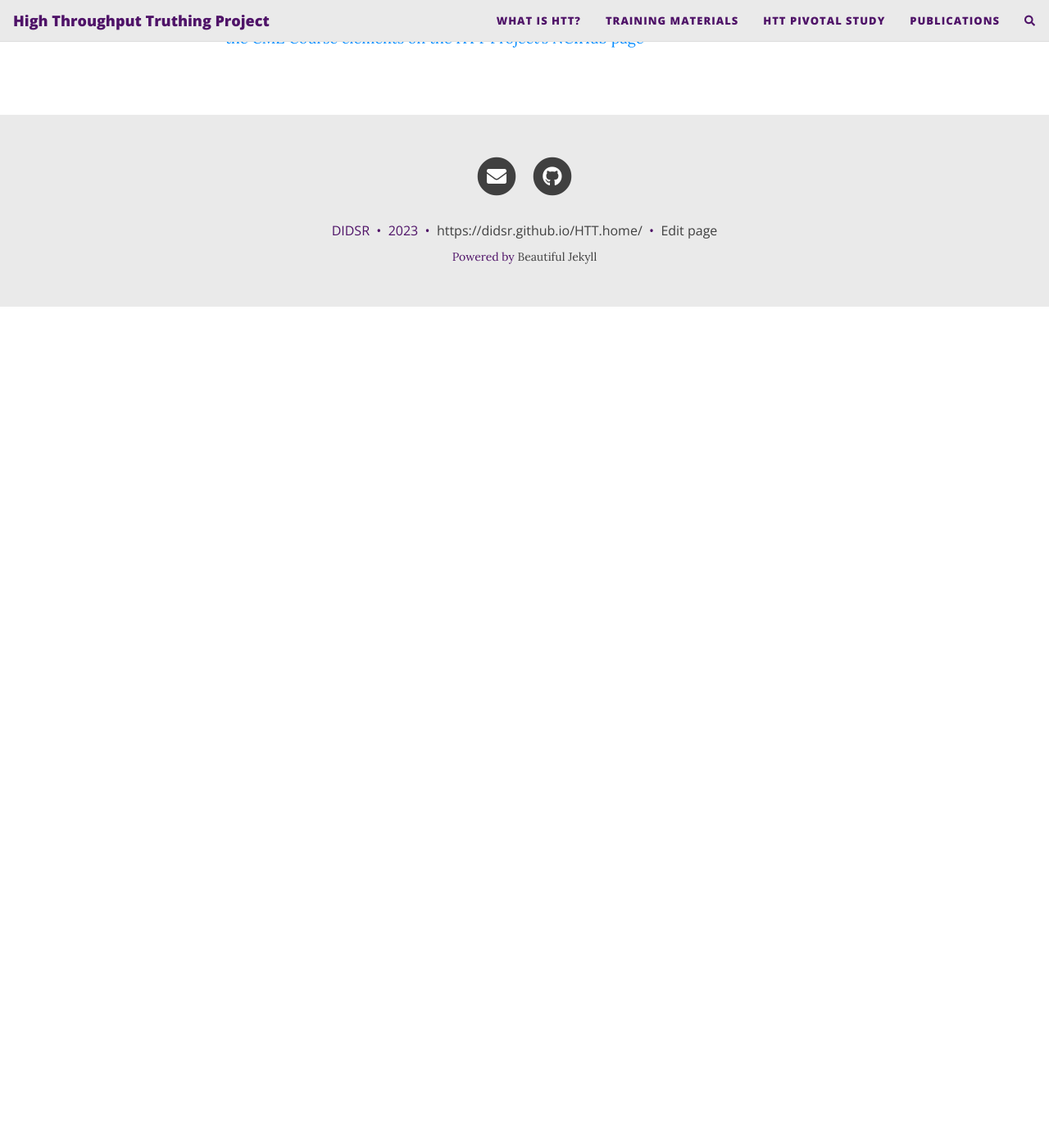
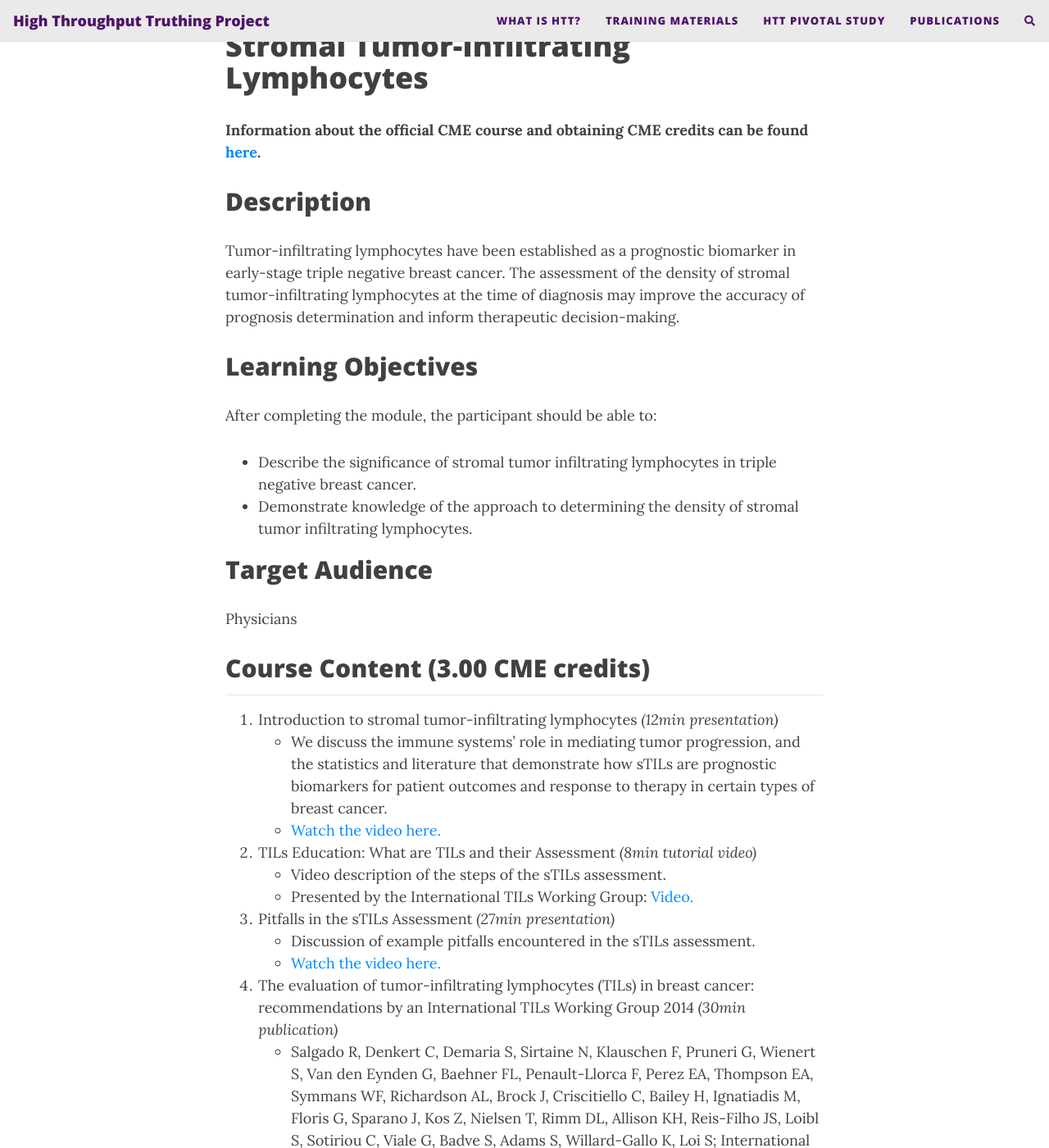
Before and after one commit to DIDSR/HTT.home, a Jekyll site: the page built from assets/pages/training-2023/cmeCourse.md, in a window 1280 px wide and 1400 px high, scrolled down 270 px. Shown: the whole window at 82% size. Built offline with Jekyll 4.4.1, drawn with Linux system fonts in a browser that asks for light colours; nearby versions of some CDN libraries; comment, search, counter and statistics services are not loaded; before the commit the page ends 900 px from its top, so only the background shows below that; some of the changed text lies outside the part shown.

Commit message:
updating with full mirror from nciHub

```diff
--- a/assets/pages/training-2023/cmeCourse.md
+++ b/assets/pages/training-2023/cmeCourse.md
@@ -3,4 +3,67 @@ layout: page
 title: sTILs CME Course
 ---
 
-Under development, we are in the process of migrating from NCIhub. Please refer to [the CME Course elements on the HTT Project's NCIHub page](https://ncihub.cancer.gov/groups/eedapstudies/wiki/HTTDataCollectionTrainingCME)
+
+# "Mirror" of CME Course: Assessment of Stromal Tumor-Infiltrating Lymphocytes
+**Information about the official CME course and obtaining CME credits can be found [here](https://ncihub.cancer.gov/groups/eedapstudies/wiki/HTTdataCollectionTraining).**
+
+## Description
+Tumor-infiltrating lymphocytes have been established as a prognostic biomarker in early-stage triple negative breast cancer. The assessment of the density of stromal tumor-infiltrating lymphocytes at the time of diagnosis may improve the accuracy of prognosis determination and inform therapeutic decision-making.
+
+## Learning Objectives
+After completing the module, the participant should be able to:
+ * Describe the significance of stromal tumor infiltrating lymphocytes in triple negative breast cancer.
+ * Demonstrate knowledge of the approach to determining the density of stromal tumor infiltrating lymphocytes.
+
+## Target Audience
+Physicians
+
+
+## Course Content (3.00 CME credits)
+-----
+1. Introduction to stromal tumor-infiltrating lymphocytes *(12min presentation)*
+ * We discuss the immune systems' role in mediating tumor progression, and the statistics and literature that demonstrate how sTILs are prognostic biomarkers for patient outcomes and response to therapy in certain types of breast cancer.
+ * [Watch the video here.](https://vimeo.com/800001397)
+
+2. TILs Education: What are TILs and their Assessment *(8min tutorial video)*
+ * Video description of the steps of the sTILs assessment.
+ * Presented by the International TILs Working Group: [Video.](https://www.youtube.com/watch?v=aPa-pXIBBlU)
+
+3. Pitfalls in the sTILs Assessment *(27min presentation)*
+ * Discussion of example pitfalls encountered in the sTILs assessment.
+ * [Watch the video here.](https://vimeo.com/799870097)
+
+4. The evaluation of tumor-infiltrating lymphocytes (TILs) in breast cancer: recommendations by an International TILs Working Group 2014 *(30min publication)*
+ * Salgado R, Denkert C, Demaria S, Sirtaine N, Klauschen F, Pruneri G, Wienert S, Van den Eynden G, Baehner FL, Penault-Llorca F, Perez EA, Thompson EA, Symmans WF, Richardson AL, Brock J, Criscitiello C, Bailey H, Ignatiadis M, Floris G, Sparano J, Kos Z, Nielsen T, Rimm DL, Allison KH, Reis-Filho JS, Loibl S, Sotiriou C, Viale G, Badve S, Adams S, Willard-Gallo K, Loi S; International TILs Working Group 2014. The evaluation of tumor-infiltrating lymphocytes (TILs) in breast cancer: recommendations by an International TILs Working Group 2014. Ann Oncol. 2015 Feb;26(2):259-71. [https://doi.org/10.1093/annonc/mdu450](https://www.doi.org/10.1038/s41523-020-0156-0). Epub 2014 Sep 11. PMID: 25214542; PMCID: PMC6267863.
+
+5. Post-Course Assessment
+ * Complete the post-course assessment.
+
+ require 'pathname'; puts Pathname.new('assets/img/salgado2014-fig4.jpg').relative_path_from(Pathname.new('assets/pages/training-2023/cmeCourse.md')).to_s # => ../../..
+
+
+## Additional Information
+ * [Salgado et al. (2015)](https://doi.org/10.1093/annonc/mdu450) created a visual reference sheet to help users calibrate their sTILs assessments.
+    ![alt text](assets/img/salgado2014-fig4.jpg)
+
+ * [sTILs reference document for the interactive Feedback test. ](/feedbackRefDoc.md)
+
+ * [Downloadable presentation slides for the videos](assets/img/cmeCourseSlides-combined-final-20230217.pdf)
+
+ * Additional *interactive training* on sTILs assessment is available [here](https://wolf.cci.emory.edu/camic/htt/login.html).
+
+ * For more information on the research project in which this course was developed (the High-Throughput Truthing project), please visit [https://ncihub.cancer.gov/groups/eedapstudies](https://ncihub.cancer.gov/groups/eedapstudies)
+
+ * For more information on the sTILs assessment and to get involved with the International Immuno-Oncology Biomarker Working Group on Breast Cancer (the International TILS Working Group), please visit [https://www.tilsinbreastcancer.org/](https://www.tilsinbreastcancer.org/)
+
+ * This work was supported by the FDA Office of Women's Health. This project was supported in part by an appointment to the ORISE Research Participation Program at the Center for Drugs and Radiological Health, U.S. Food and Drug Administration, administered by the Oak Ridge Institute for Science and Education through an interagency agreement between the U.S. Department of Energy and FDA/Center. We also acknowledge the Pathology Department of Institut Jules Bordet in Brussels, Belgium for providing the pathology slides for this work.
+
+ * References from the *Activity Announcement with Additional Details* section of the CME course:
+  * Kos, Z. et al. Pitfalls in assessing stromal tumor infiltrating lymphocytes (sTILs) in breast cancer. npj Breast Cancer 6, 17 (2020). [https://www.doi.org/10.1038/s41523-020-0156-0](https://www.doi.org/10.1038/s41523-020-0156-0)
+  * [What are TILs and why are they important?](https://www.tilsinbreastcancer.org/what-are-tils/)
+
+
+
+## The HTT Pivotal Study
+------
+ * If you would like to proceed with collecting annotations for the HTT project's pivotal study, please email your completion certificate to Brandon Gallas (brandon.gallas@fda.hhs.gov).
```
